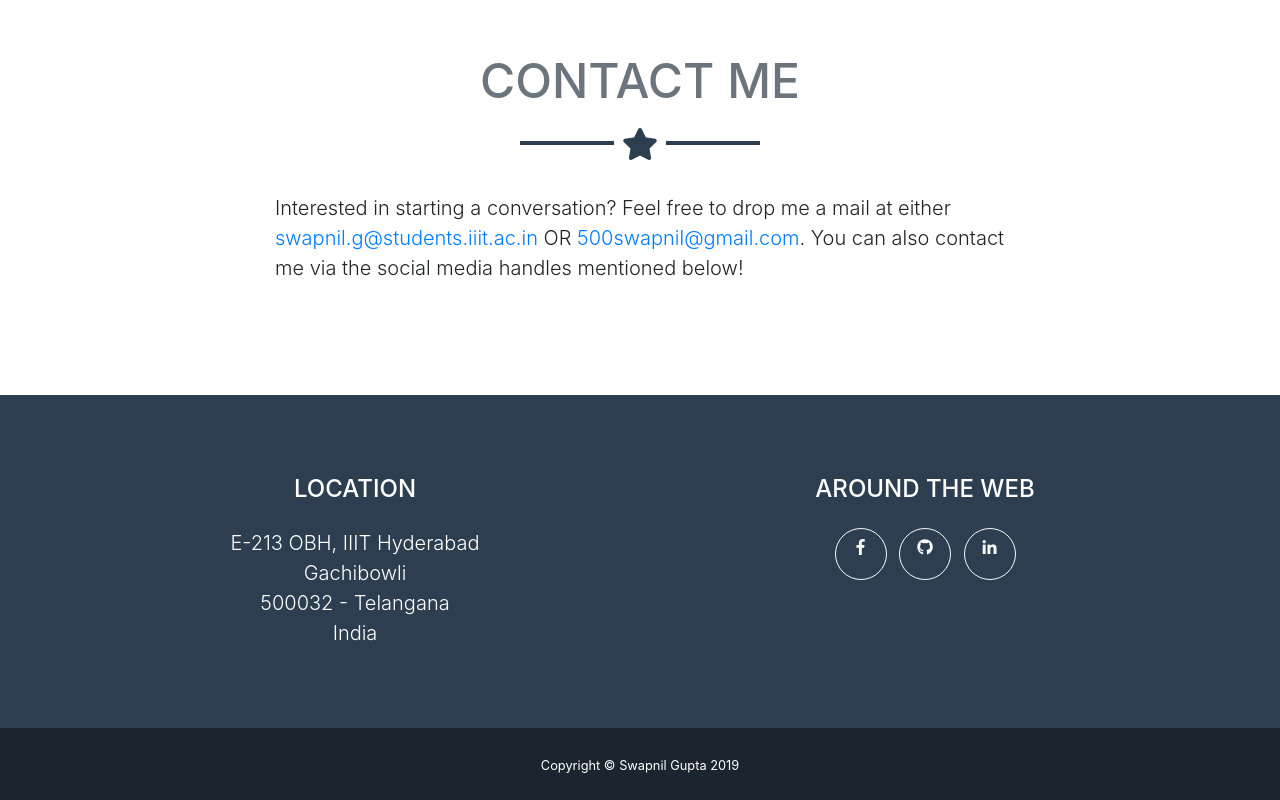
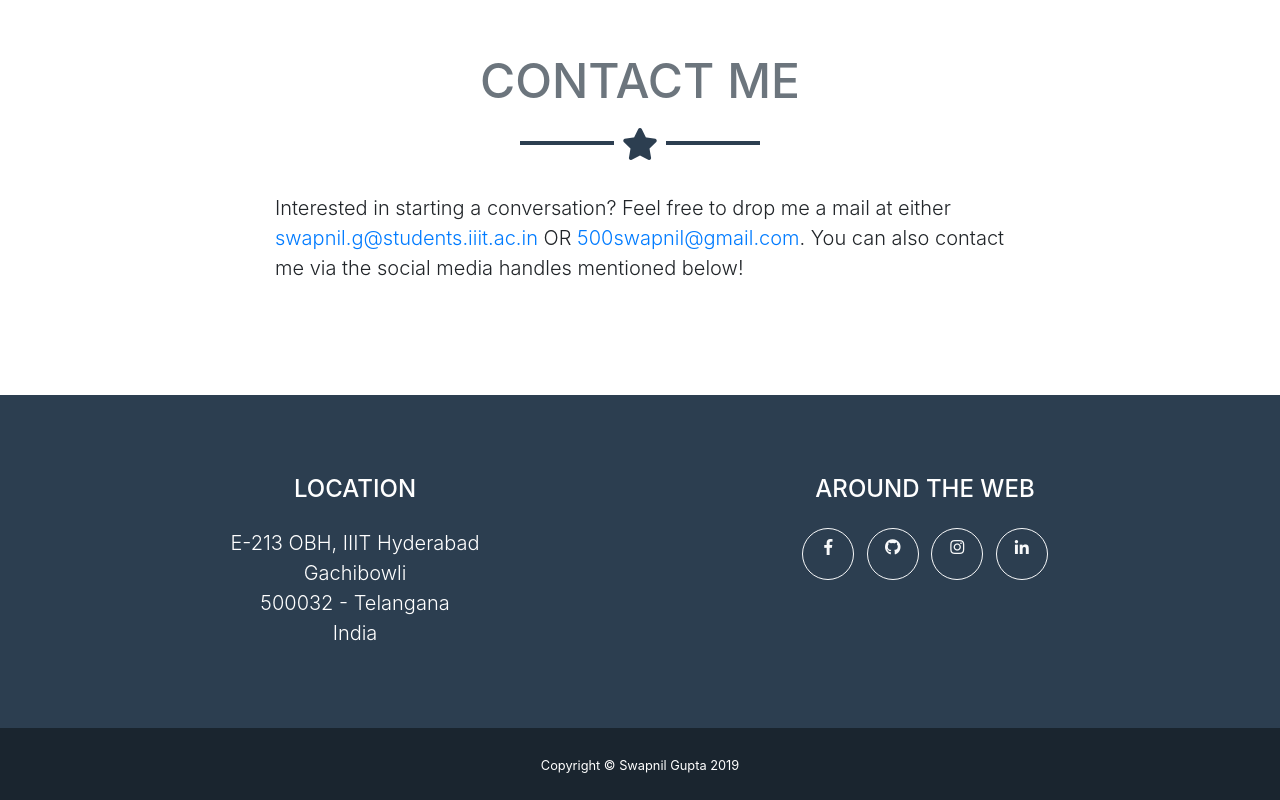
Before and after one commit to 500swapnil/500swapnil.github.io, a website with bundled scripts: page index.html in a window 1280 px wide. Shown: the part 2814-3614 px from the top of the page. Built offline with nearby package versions, Linux system fonts and the light colour scheme.

Commit message:
Added instagram

```diff
--- a/index.html
+++ b/index.html
@@ -280,10 +280,10 @@
                   <i class="fab fa-fw fa-github"></i>
                 </a>
               </li>
-              <!-- <li class="list-inline-item">
-                <a class="btn btn-outline-light btn-social text-center rounded-circle" href="#">
-                  <i class="fab fa-fw fa-twitter"></i>
-                </a> -->
+              <li class="list-inline-item">
+                <a class="btn btn-outline-light btn-social text-center rounded-circle" href="https://www.instagram.com/swapnil__gupta" target="_blank">
+                  <i class="fab fa-fw fa-instagram"></i>
+                </a>
               </li>
               <li class="list-inline-item">
                 <a class="btn btn-outline-light btn-social text-center rounded-circle" href="https://www.linkedin.com/in/swapnil-gupta1/" target="_blank">
```
